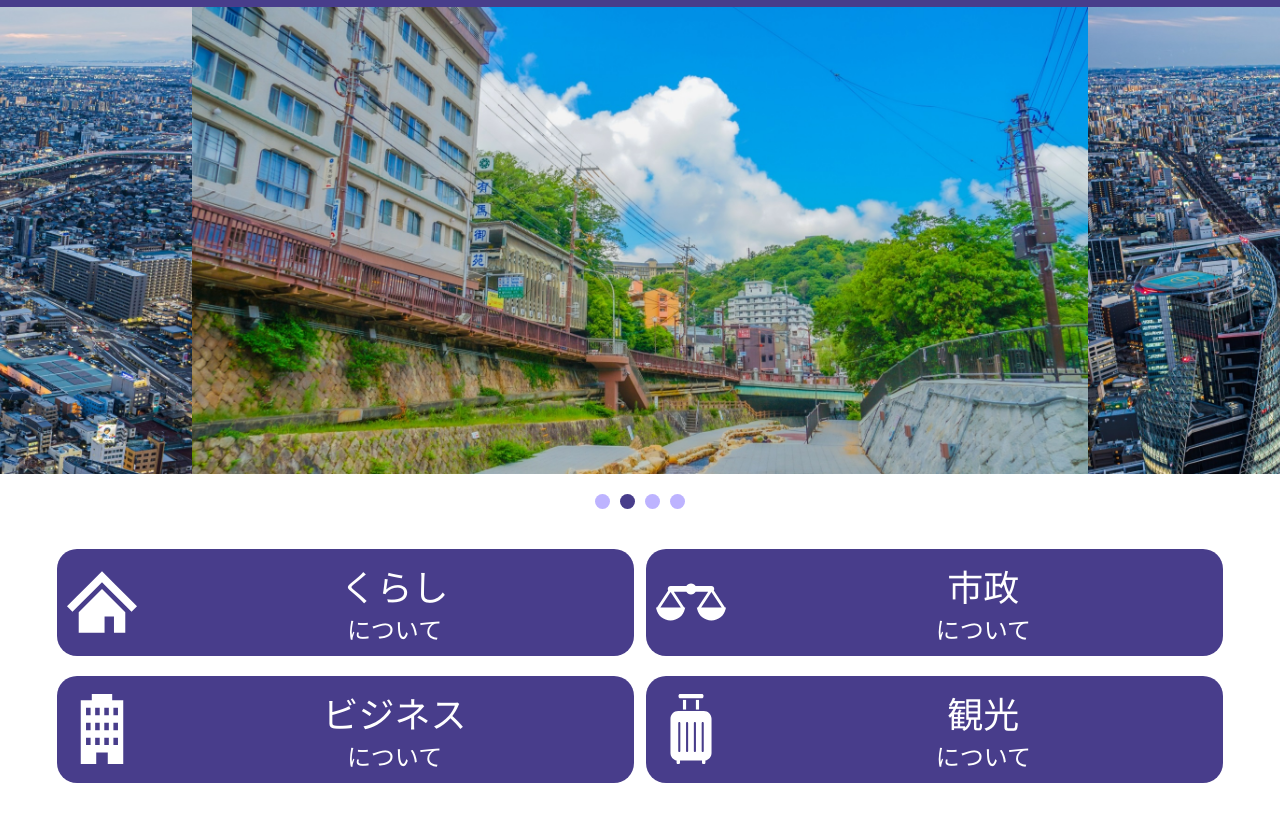
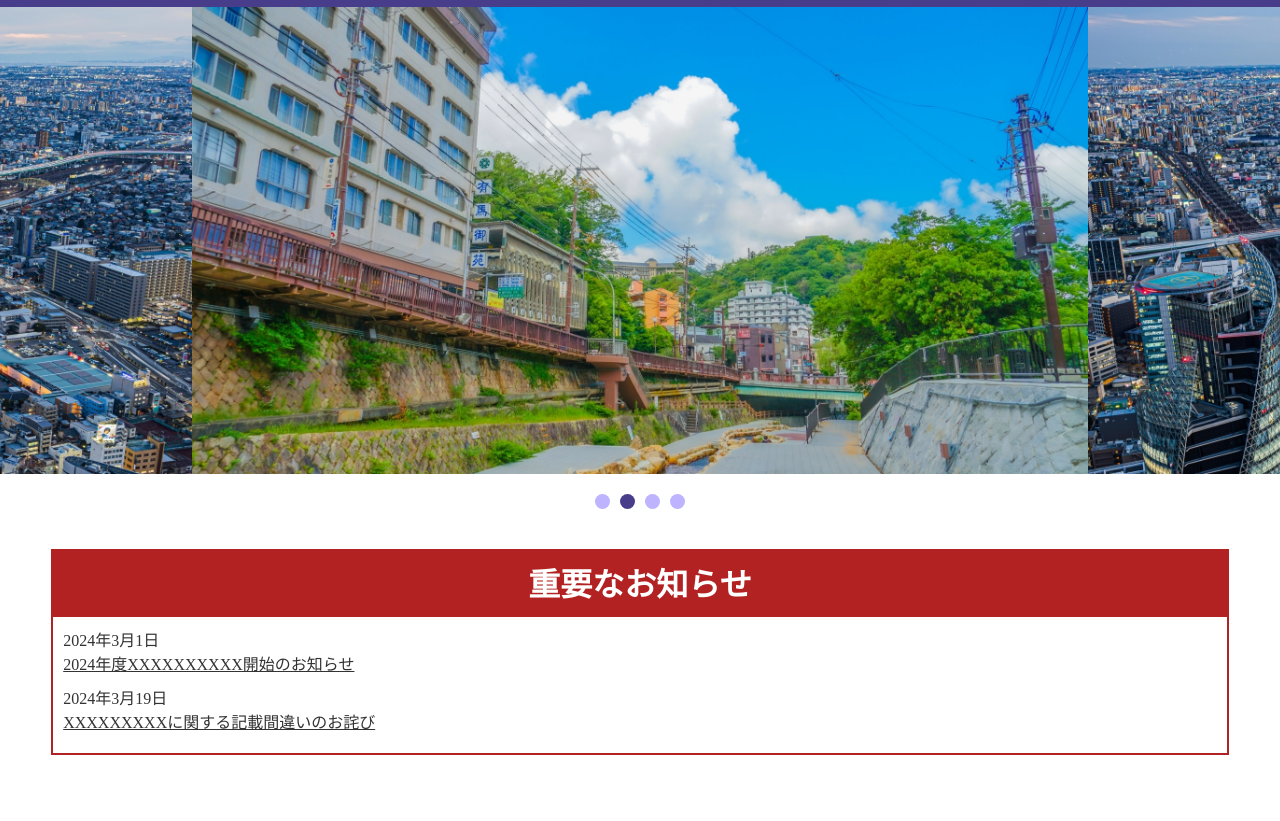
Before and after one commit to h-mei-mei/meimei-shi, a plain HTML site: page index.html in a window 1280 px wide. Shown: the part 137-958 px from the top of the page. Drawn offline with nearby package versions, Linux system fonts and the light colour scheme.

Commit message:
Add files via upload

```diff
--- a/css/style.css
+++ b/css/style.css
@@ -252,15 +252,20 @@ nav li.has-child ul li a:active{
     left: 0;
     z-index: 9;
 	width: 100%;
+	height: 100%;
     visibility: hidden;
 	opacity: 0;
-    background-color: #fff;
+    background-color: rgba(0,0,0,0.8);
     transition: 0.3s;
-	padding:80px 10px 20px;
 }
 .header__nav-area.-active {
 	opacity: 1;
 	visibility: visible;
+}
+
+.header__nav-area .global-navigation {
+	background-color: #fff;
+	padding:80px 10px 20px;
 }
 .header__nav-area ul.main-list li.has-child {
 	margin: 20px;
@@ -383,44 +388,33 @@ nav li.has-child ul li a:active{
 
 
 /****************************************************/
-/*links*/
+/*important-news*/
 /****************************************************/
-#links{
+#important-news{
 	margin-top: 40px;
 }
-#links ul.links-lists{
-	display: flex;
-	justify-content: space-around;
-	align-items: stretch;
-	flex-wrap: wrap;
+
+#important-news h2{
+	background-color: #b22222;
+	color: #fff;
+	font-size: 3.2rem;
+	padding: 10px;
+	font-weight: bold;
+	text-align: center;
 }
-#links ul.links-lists li.links-item{
-	width: 24%;
-}
-#links ul.links-lists li.links-item a{
-	display: flex;
-	align-items: center;
-	background-color: #483d8b;
-	border-radius: 20px;
+#important-news ul{
+	border: 2px solid #b22222;
 	padding: 10px;
 }
-#links ul.links-lists li.links-item .img{
-	width: 70px;
-	height: 70px;
-	margin-right: 5%;
+#important-news ul li{
+	margin-bottom: 10px;
 }
-#links ul.links-lists li.links-item .text{
-	flex: 1;
-	text-align: center;
-	color: #fff;
-	font-size: 2.4rem;
+#important-news ul li:last-child{
+	margin-bottom: none;
 }
-#links ul.links-lists li.links-item .text span{
-	display: block;
-	font-size: 3.6rem;
+#important-news ul li dl a{
+	text-decoration: underline;
 }
-
-
 
 /****************************************************/
 /*darkmode*/
@@ -463,4 +457,8 @@ body.darkmode .header__nav-area {
 		width: 100%;
 		margin-bottom: 20px;
 	}
+
+	#links ul.links-lists li.links-item .text span{
+		display: inline;
+	}
 }
--- a/index.html
+++ b/index.html
@@ -160,41 +160,12 @@
 		</section>
 
 
-		<section id="links">
+		<section id="important-news">
 			<div class="container">
-				<ul class="links-lists">
-					<li class="links-item">
-						<a href="#">
-							<div class="img">
-								<img src="img/kurashi.svg" alt="家のアイコン">
-							</div>
-							<p class="text"><span>くらし</span>について</p>
-						</a>
-					</li>
-					<li class="links-item">
-						<a href="#">
-							<div class="img">
-								<img src="img/sisei.svg" alt="市政のアイコン">
-							</div>
-							<p class="text"><span>市政</span>について</p>
-						</a>
-					</li>
-					<li class="links-item">
-						<a href="#">
-							<div class="img">
-								<img src="img/business.svg" alt="ビジネスのアイコン">
-							</div>
-							<p class="text"><span>ビジネス</span>について</p>
-						</a>
-					</li>
-					<li class="links-item">
-						<a href="#">
-							<div class="img">
-								<img src="img/kankou.svg" alt="観光のアイコン">
-							</div>
-							<p class="text"><span>観光</span>について</p>
-						</a>
-					</li>
+				<h2>重要なお知らせ</h2>
+				<ul>
+					<li><dl><dt>2024年3月1日</dt><dd><a href="#">2024年度XXXXXXXXXX開始のお知らせ</a></dd></dl></li>
+					<li><dl><dt>2024年3月19日</dt><dd><a href="#">XXXXXXXXXに関する記載間違いのお詫び</a></dd></dl></li>
 				</ul>
 			</div>
 		</section>
```
